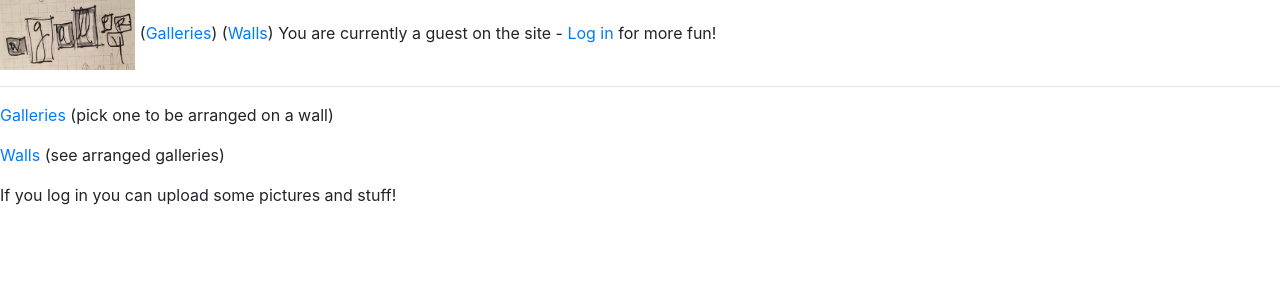
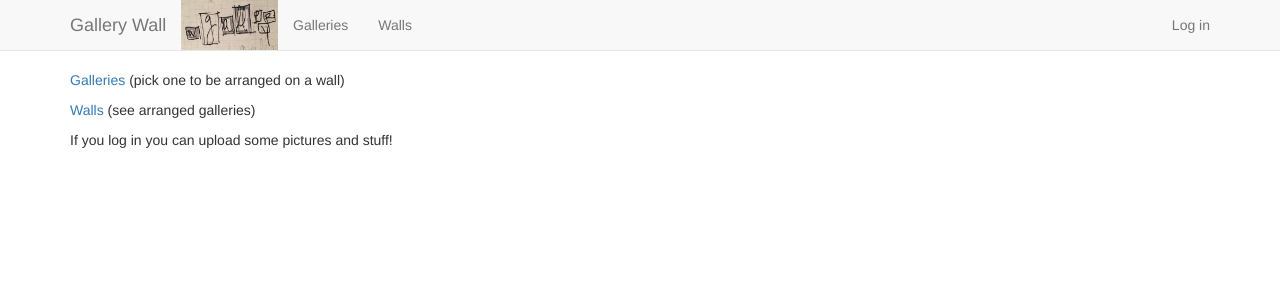
Before and after one commit to elsabirch/gallery-wall, a Flask app: page /navigation in a window 1280 px wide. Shown: the top 300 px of the page. Run offline with Flask 2, Linux system fonts and the light colour scheme; some libraries are stand-ins or nearby versions.

Commit message:
Added navbar.

```diff
--- a/static/style.css
+++ b/static/style.css
@@ -2,6 +2,8 @@
 canvas {
     border: 1px solid #d3d3d3;
 }
+
+body { padding-top: 70px; }
 
 .bar-legend li span {
     display: inline-block;
--- a/templates/base.html
+++ b/templates/base.html
@@ -20,19 +20,50 @@
 
 <body>
 
-    <a href='/navigation'><img id="navlogo" src="/static/img/LogoFramesSketch.jpg" height="70"></a>
-    (<a href='/galleries'>Galleries</a>)
-    (<a href='/walls'>Walls</a>)
+    <!-- Basic setup of navbar taken from (http://getbootstrap.com/examples/navbar-fixed-top/) Jinja logic added by me. -->
+    <!-- Fixed navbar -->
+    <nav class="navbar navbar-default navbar-fixed-top">
+      <div class="container">
+        <div class="navbar-header">
+          <button type="button" class="navbar-toggle collapsed" data-toggle="collapse" data-target="#navbar" aria-expanded="false" aria-controls="navbar">
+            <span class="sr-only">Toggle navigation</span>
+            <span class="icon-bar"></span>
+            <span class="icon-bar"></span>
+            <span class="icon-bar"></span>
+          </button>
+          <a class="navbar-brand" href="/">Gallery Wall</a>
+          <a href='/navigation'><img id="navlogo" src="/static/img/LogoFramesSketch.jpg" height="50"></a>
+        </div>
+        <div id="navbar" class="navbar-collapse collapse">
 
-    {% if 'user_id' in session %}
-    You are logged in as {{session.username}}! (<a href='/logout-process'>Log out</a>)
-    {% else %}
-    You are currently a guest on the site - <a href="/login"> Log in</a> for more fun!
-    {% endif %}
+          <ul class="nav navbar-nav">
+            <!-- <li class="active"><a href="#">Home</a></li> -->
+            <li><a href='/galleries'>Galleries</a></li>
+            <li><a href='/walls'>Walls</a></li>
+            {% if 'user_id' in session %}
+            <li><a href="/curate">Curate</a></li>
+            <li><a href="/upload">Upload</a></li>
+            {% endif %}
+          </ul>
+
+          <ul class="nav navbar-nav navbar-right">
+            {% if 'user_id' in session %}
+            <li><a href='/logout-process'>Log out</a></li>
+            <li class="active"><a href="/navigation">{{session.username}}</a></li>
+            {% else %}
+            <li><a href="/login">Log in</a></li>
+            {% endif %}
+          </ul>
+
+        </div><!--/.nav-collapse -->
+      </div>
+    </nav>
+
+
+    <div class="container">
 
     {% with messages = get_flashed_messages() %}
     {% if messages %}
-    <hr>
     <ul class=flashes>
     {% for message in messages %}
       <li>{{ message }}</li>
@@ -41,9 +72,9 @@
     {% endif %}
     {% endwith %}
 
-    <hr>
+    {% block content %} Content goes in here! {% endblock %}
 
-    {% block content %} Content goes in here! {% endblock %}
+    </div> <!-- /container -->
 
 
 <script src='{{ config.BOOSTRAP_JS_PATH }}'></script>
--- a/templates/navigation.html
+++ b/templates/navigation.html
@@ -7,8 +7,8 @@
 <p> <a href="/walls"> Walls </a> (see arranged galleries) </p>
 
 {% if 'user_id' in session %}
-<p> <a href="/curate"> Curate </a> (pick pictures for wall - not yet up) </p>
-<p> <a href="/upload"> Upload </a> (your very own pictures can be used - not yet up) </p>
+<p> <a href="/curate"> Curate </a> (pick pictures for wall) </p>
+<p> <a href="/upload"> Upload </a> (your very own pictures can be used) </p>
 {% else %}
 <p> If you log in you can upload some pictures and stuff! </p>
 {% endif %}
```
